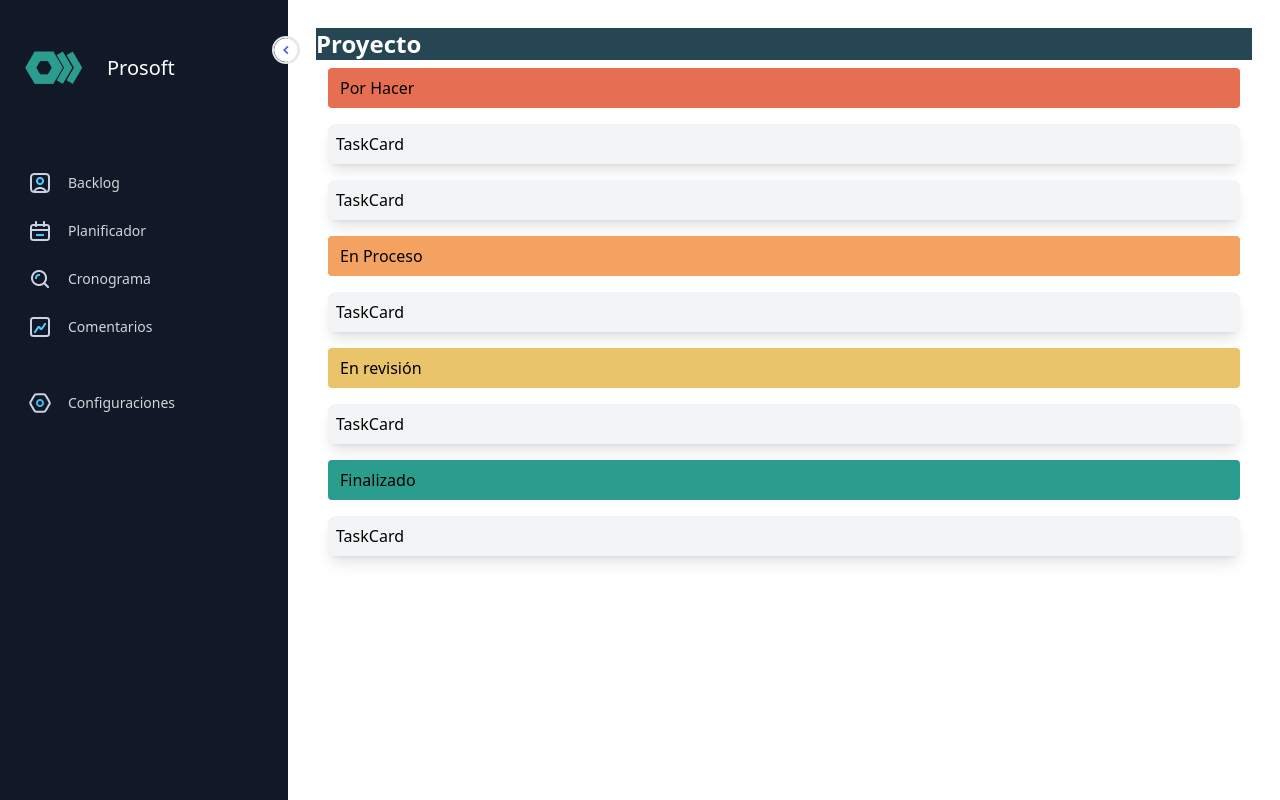
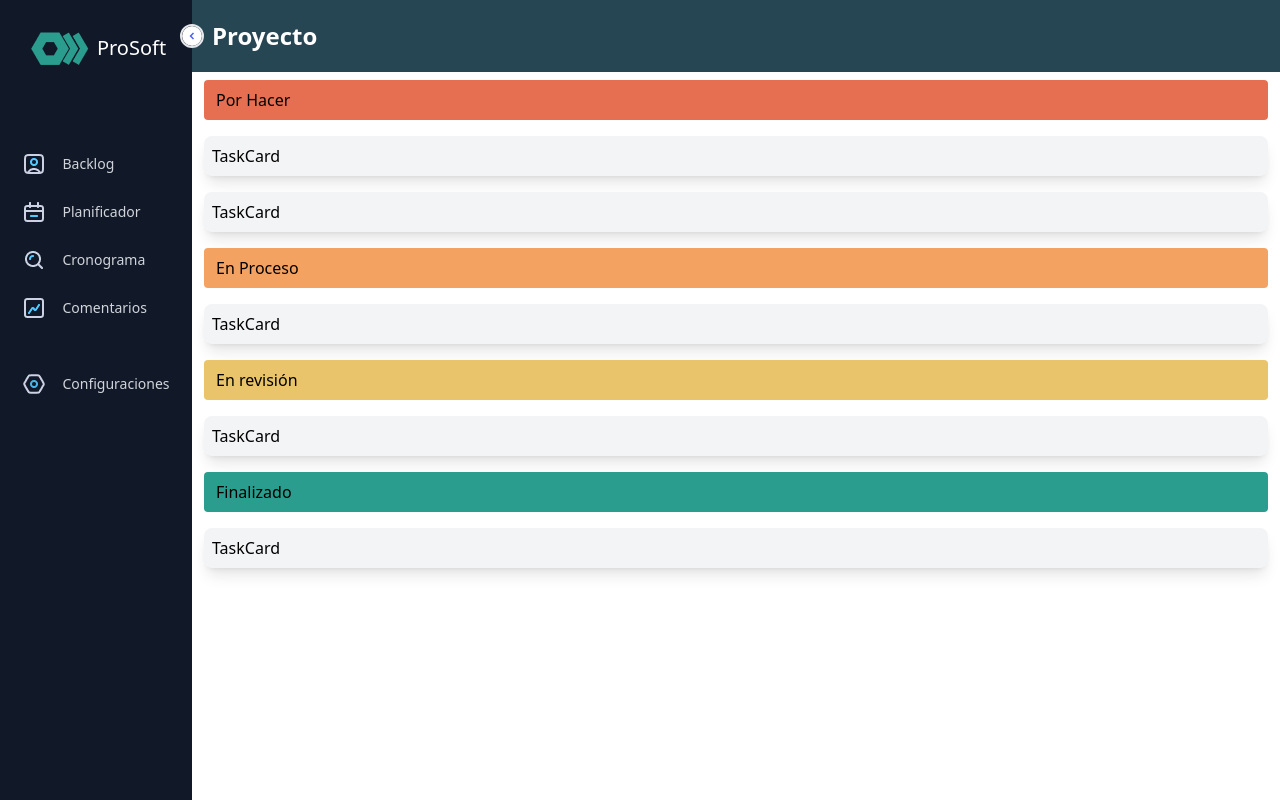
Before and after one commit to ramiro999/ProSoft, a React (Create React App) app: page /planner in a window 1280 px wide. Built offline with nearby package versions, Linux system fonts and the light colour scheme; no server answers; sample sign-in values are in the browser's storage.

Commit message:
arreglo vistas 1

```diff
--- a/src/components/Sidebar.js
+++ b/src/components/Sidebar.js
@@ -1,4 +1,4 @@
-import React, {useState} from 'react';
+import React, { useState } from 'react';
 import { Link } from 'react-router-dom';
 
 
@@ -10,15 +10,14 @@ export function Sidebar() {
     { title: "Planificador ", src: "Calendar" },
     { title: "Cronograma", src: "Search" },
     { title: "Comentarios", src: "Chart" },
-        { title: "Configuraciones", src: "Setting", gap: true  },
+    { title: "Configuraciones", src: "Setting", gap: true },
   ];
 
   return (
     <div className="flex">
       <div
-            className={` ${
-              open ? "w-72" : "w-20 "
-            } bg-gray-900 h-screen p-5  pt-8 relative duration-300`}
+        className={` ${open ? "w-48" : "w-20 "
+          } bg-gray-900 h-screen relative duration-300 pb-96 flex flex-col justify-center items-center`}
       >
         <img
           src="/assets/icons/control.png"
@@ -26,16 +25,14 @@ export function Sidebar() {
                border-2 rounded-full  ${!open && "rotate-180"}`}
           onClick={() => setOpen(!open)}
         />
-            <div className="flex gap-x-4 items-center">
+        <div className="flex items-center">
           <img
             src="/assets/logoPS.png"
-                className={`cursor-pointer duration-500 ${
-                  open && "rotate-[360deg]"
+            className={`cursor-pointer duration-500 ${open && "rotate-[360deg]"
               }`}
           />
           <h1
-                className={`text-white origin-left font-medium text-xl duration-200 ${
-                  !open && "scale-0"
+            className={`text-white origin-left font-medium text-xl duration-200 ${!open && "scale-0"
               }`}
           >
             Prosoft
@@ -46,8 +43,7 @@ export function Sidebar() {
             <li
               key={index}
               className={`flex  rounded-md p-2 cursor-pointer hover:bg-light-white text-gray-300 text-sm items-center gap-x-4
-                  ${Menu.gap ? "mt-9" : "mt-2"} ${
-                    index === 0 && "bg-light-white"
+                  ${Menu.gap ? "mt-9" : "mt-2"} ${index === 0 && "bg-light-white"
                 } `}
             >
               <img src={`/assets/icons/${Menu.src}.png`} />
--- a/src/pages/Backlog.js
+++ b/src/pages/Backlog.js
@@ -18,16 +18,16 @@ export default function Backlog() {
         <div className="flex">
           <div
             className={` ${
-              open ? "w-72" : "w-20 "
-            } bg-gray-900 h-screen p-5  pt-8 relative duration-300`}
+              open ? "w-48" : "w-20 "
+            } bg-gray-900 h-screen pb-96 flex flex-col justify-center items-center relative duration-300 `}
           >
             <img
               src="/assets/icons/control.png"
-              className={`absolute cursor-pointer -right-3 top-9 w-7 border-dark-purple
+              className={`absolute cursor-pointer -right-3 top-8 w-7 border-dark-purple
               border-2 rounded-full  ${!open && "rotate-180"}`}
               onClick={() => setOpen(!open)}
             />
-            <div className="flex gap-x-4 items-center">
+            <div className="flex items-center">
               <img
                 src="/assets/logoPS.png"
                 className={`cursor-pointer duration-500 ${
@@ -62,10 +62,10 @@ export default function Backlog() {
 
 
 
-          <div className="h-screen flex-1 p-7">
-            <h1 className="text-2xl text-white font-semibold bg-primary">Proyecto</h1>
+          <div className="h-screen flex-1">
+            <h1 className="text-2xl text-white font-semibold bg-primary p-5">Proyecto</h1>
 
-            <div className="d-flex my-5">
+            <div className="d-flex my-5 p-3">
             <AddBar></AddBar>
               </div>
           </div>
--- a/src/pages/Planner.js
+++ b/src/pages/Planner.js
@@ -1,4 +1,4 @@
-import React, {useState} from "react";
+import React, { useState } from "react";
 import TaskCard from "../components/TaskCard";
 
 export default function Planner() {
@@ -9,36 +9,33 @@ export default function Planner() {
     { title: "Planificador ", src: "Calendar" },
     { title: "Cronograma", src: "Search" },
     { title: "Comentarios", src: "Chart" },
-        { title: "Configuraciones", src: "Setting", gap: true  },
+    { title: "Configuraciones", src: "Setting", gap: true },
   ];
 
   return (
     <div className="flex">
       <div
-            className={` ${
-              open ? "w-72" : "w-20 "
-            } bg-gray-900 h-screen p-5  pt-8 relative duration-300`}
+        className={` ${open ? "w-48" : "w-20 "
+          } bg-gray-900 h-screen relative duration-300 pb-96 flex flex-col justify-center items-center`}
       >
         <img
           src="/assets/icons/control.png"
           alt="icon"
-              className={`absolute cursor-pointer -right-3 top-9 w-7 border-dark-purple
+          className={`absolute cursor-pointer -right-3 top-6 w-6 border-dark-purple
               border-2 rounded-full  ${!open && "rotate-180"}`}
           onClick={() => setOpen(!open)}
         />
-            <div className="flex gap-x-4 items-center">
+        <div className="flex  items-center">
           <img
             src="/assets/logoPS.png"
-                className={`cursor-pointer duration-500 ${
-                  open && "rotate-[360deg]"
+            className={`cursor-pointer duration-500 ${open && "rotate-[360deg]"
               }`}
           />
           <h1
-                className={`text-white origin-left font-medium text-xl duration-200 ${
-                  !open && "scale-0"
+            className={`text-white origin-left font-medium text-xl duration-200 ${!open && "scale-0"
               }`}
           >
-                Prosoft
+            ProSoft
           </h1>
         </div>
         <ul className="pt-6">
@@ -46,8 +43,7 @@ export default function Planner() {
             <li
               key={index}
               className={`flex  rounded-md p-2 cursor-pointer hover:bg-light-white text-gray-300 text-sm items-center gap-x-4
-                  ${Menu.gap ? "mt-9" : "mt-2"} ${
-                    index === 0 && "bg-light-white"
+                  ${Menu.gap ? "mt-9" : "mt-2"} ${index === 0 && "bg-light-white"
                 } `}
             >
               <img src={`/assets/icons/${Menu.src}.png`} />
@@ -61,8 +57,8 @@ export default function Planner() {
 
 
 
-          <div className="h-screen flex-1 p-7">
-            <h1 className="text-2xl text-white font-semibold bg-primary">Proyecto</h1>
+      <div className="h-screen flex-1 ">
+        <h1 className="text-2xl text-white font-semibold bg-primary p-5">Proyecto</h1>
 
         <div className="d-flex">
 
@@ -94,34 +90,8 @@ export default function Planner() {
               <TaskCard></TaskCard>
             </div>
           </div>
-
-
-
-
         </div>
-
-
-
-
-
-
-
-
-
-
-
       </div>
-
-
-
-
-
-
-
-
-
-
-
     </div>
   )
 }
```
Lines whose indentation alone changed are shown as unchanged.
